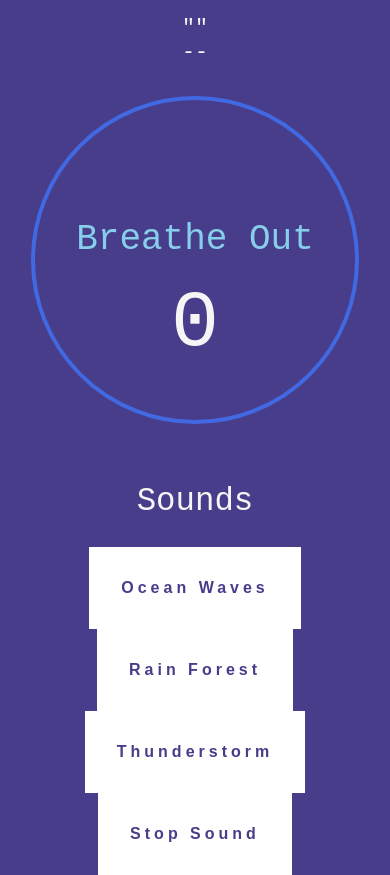
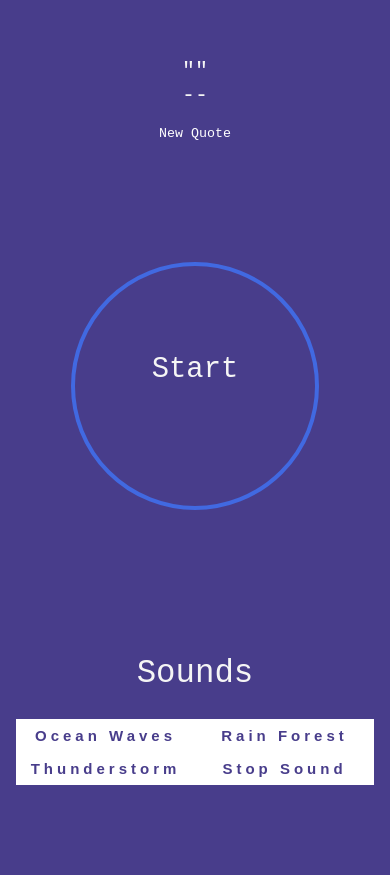
Before and after one commit to ml-webdev/First_React_App, a React (Create React App) app in the folder first_react_app/: page / in a window 390 px wide. After the commit the page ends 844 px from the top, so only its background shows below. Built offline with nearby package versions, Linux system fonts and the light colour scheme; no server answers.

Commit message:
Updated Components
Added ability to start and stop breath timer, added a button to change quote, added media query to adjust sound player for smaller screen sizes

```diff
--- a/first_react_app/src/App.css
+++ b/first_react_app/src/App.css
@@ -22,17 +22,18 @@ body {
 .App > * {
   margin: 1rem;
   font-size: 1.35rem;
+  width: 100%;
 }
 .quotes-component {
   width: 100%;
   height: 100%;
 }
 .breathTimer {
-  font-size: 5em;
+  font-size: 4em;
   border: 4px solid royalblue;
   border-radius: 50%;
-  width: 20rem;
-  height: 20rem;
+  width: 15rem;
+  height: 15rem;
   display: flexbox;
   justify-content: center;
   align-items: center;
@@ -93,3 +94,27 @@ body {
 .soundsTitle {
   font-weight: 200;
 }
+.quote-btn {
+  background: none;
+  padding: 0.2rem;
+  margin-top: 1rem;
+  color: white;
+  border: none;
+  font-family: monospace;
+  transition: 0.25s ease-in-out all;
+}
+.quote-btn:hover {
+  color: skyblue;
+  transition: 0.25s ease-in-out all;
+  border: none;
+  cursor: pointer;
+}
+
+@media only screen and (max-width: 600px) {
+  .sound-btn {
+    font-size: 15px;
+    width: 50%;
+    height: 100%;
+    padding: 0.5rem;
+  }
+}
--- a/first_react_app/src/App.js
+++ b/first_react_app/src/App.js
@@ -7,7 +7,7 @@ import Timer from './components/Timer';
 function App() {
   return (
     <div className="App">
-      <Quotes className="quotes-component" name="Miguel"/>
+      <Quotes className="quotes-component"/>
       <Timer className="timer-component"/>
       <Sounds/>
     </div>
--- a/first_react_app/src/components/Quotes.jsx
+++ b/first_react_app/src/components/Quotes.jsx
@@ -9,9 +9,7 @@ class Quotes extends Component {
             name: ''
         }
     }
-
-    async componentDidMount(){
-
+      updateQuote = async () => {
         const url = 'https://type.fit/api/quotes'
         const response = await fetch(url)
         const data = await response.json()
@@ -28,13 +26,18 @@ class Quotes extends Component {
         })
     }
 
+    async componentDidMount(){
+        this.updateQuote()
+
+    }
+
     render() {
         return (
             <div>
                 <div className="quotes-container">
                     <div>"{this.state.message}"</div>
                     {<div>-- {this.state.name == undefined ? "Anonymous" : this.state.name}</div>}
-
+                    <button onClick={this.updateQuote} className="quote-btn">New Quote</button>
                 </div>
             </div>
         );
--- a/first_react_app/src/components/Timer.jsx
+++ b/first_react_app/src/components/Timer.jsx
@@ -8,7 +8,11 @@ export default function Timer() {
     const [displayMessage, setDisplayMessage] = useState(false)
     const [breatheIn, setBreatheIn] = useState(false)
     const [hold, setHold] = useState(true)
-
+    const [timer, setTimer] = useState(false)
+    const toggleTimer = () => {
+        setTimer(timer => !timer)
+        console.log(timer)
+    }
     useEffect(() => {
         let interval = setInterval(() => {
             clearInterval(interval)
@@ -39,14 +43,15 @@ export default function Timer() {
     }, [seconds])
 
     const timerSeconds = seconds < 10 ? `${seconds}` : seconds
-        return (
-            <div className="breathTimer">
-                <div className="message" >
-                        {displayMessage && <div className="hold">Hold</div>}
-                        {!displayMessage && breatheIn && <div className="breathe" >Breathe In</div>}
-                        {!displayMessage && !breatheIn && <div className="breathe">Breathe Out</div>}
+    return (
+        <div className="breathTimer">
+                <div className="message" onClick={toggleTimer} >
+                    {displayMessage && timer && <div className="hold">Hold</div>}
+                        {!displayMessage && breatheIn && timer && <div className="breathe" >Breathe In</div>}
+                    {!displayMessage && !breatheIn && timer && <div className="breathe">Breathe Out</div>}
+                        {!timer && <div className="start" >Start</div>}
                 </div>
-                <div className="timer">{timerSeconds}</div>
+                {timer && <div className="timer">{timerSeconds}</div>}
             </div>
         );
-}
+    }
```
